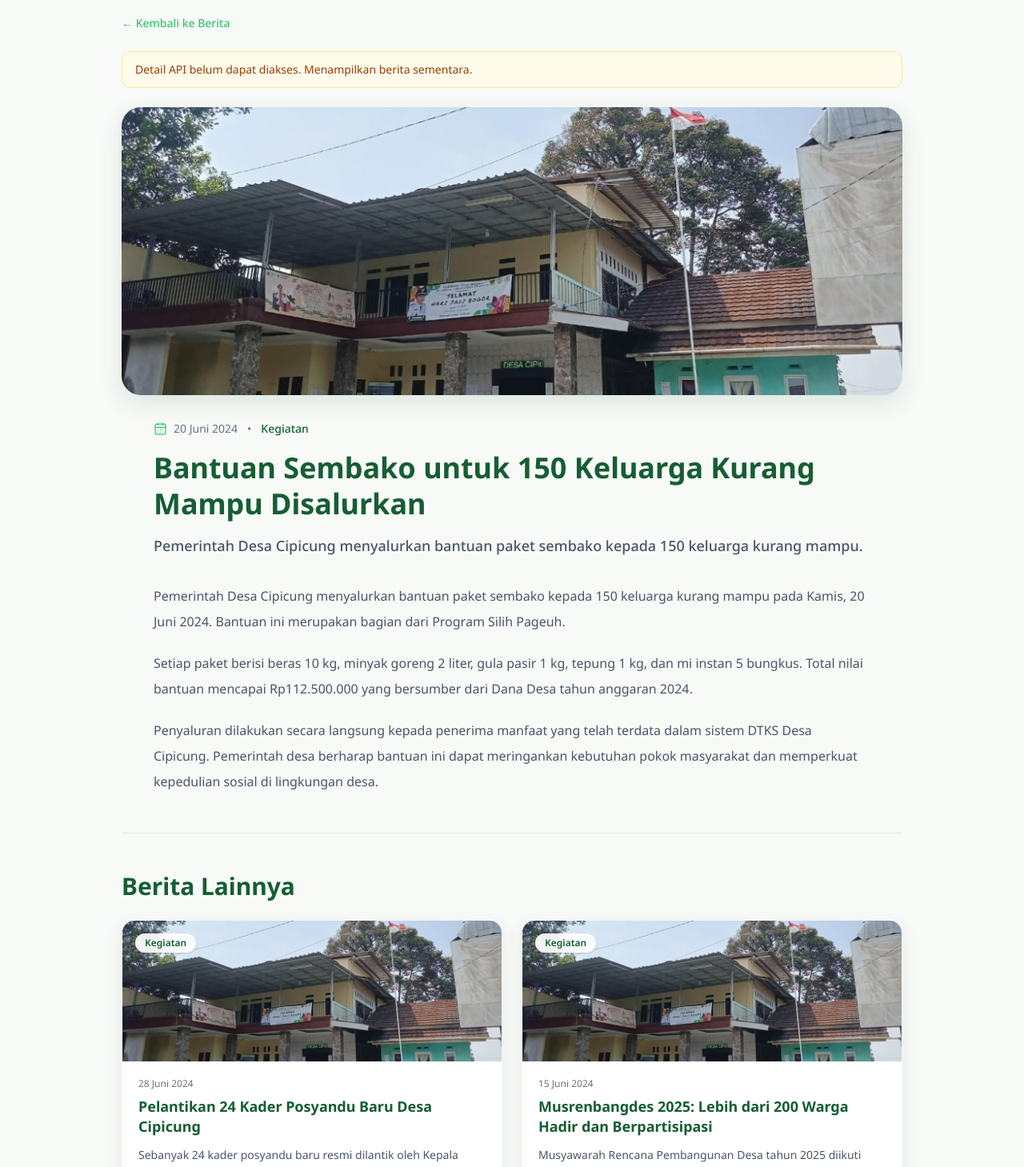
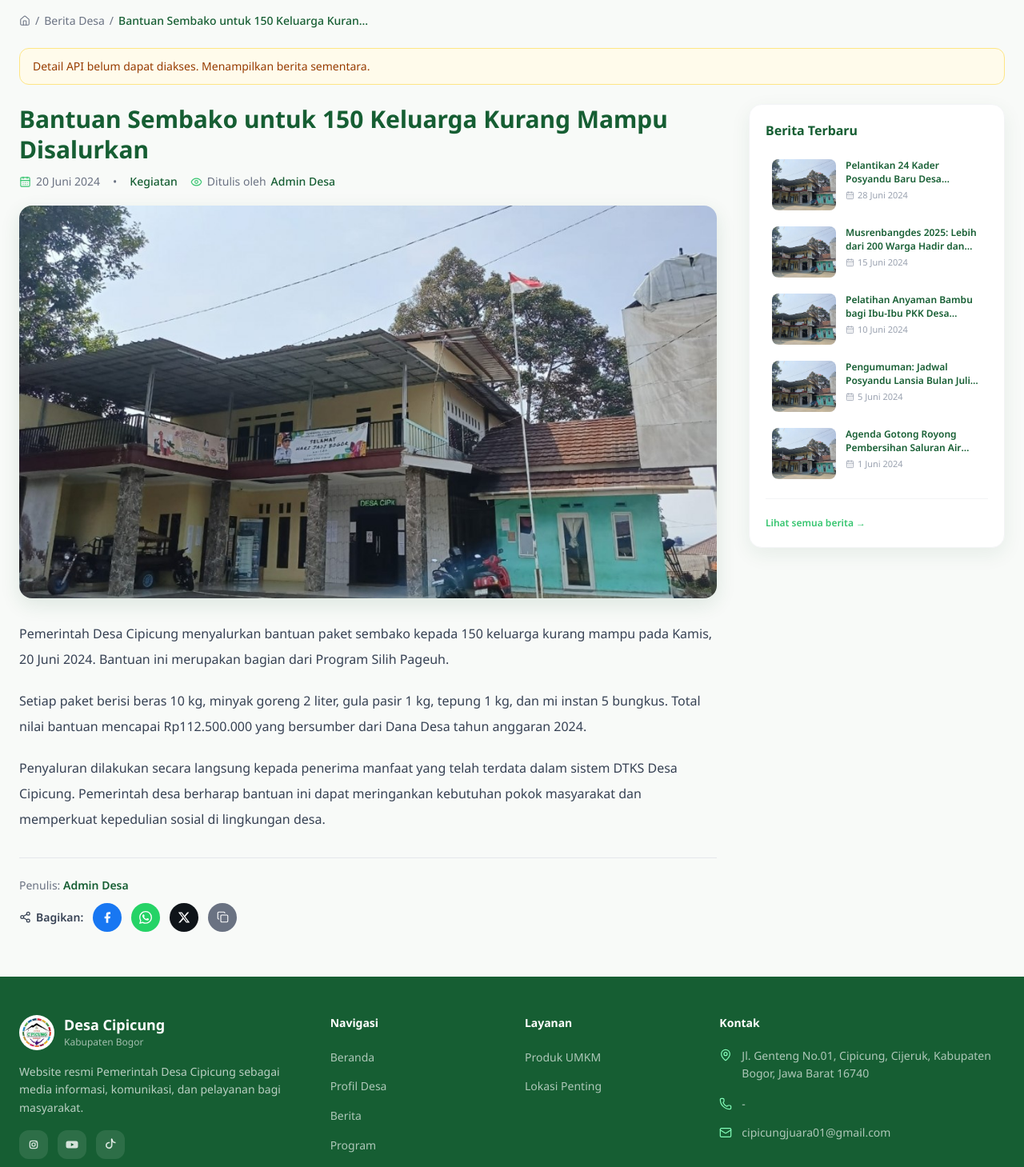
Before and after one commit to Developer-Cipicung/profile-frontend, a Next.js app: page /berita/bantuan-sembako-150-keluarga in a window 1280 px wide. Shown: the part 120-1579 px from the top of the page at 80% size. Built offline with nearby package versions, Linux system fonts and the light colour scheme; a web font is replaced by a local one.

Commit message:
berita update

```diff
--- a/app/berita/[id]/page.tsx
+++ b/app/berita/[id]/page.tsx
@@ -1,8 +1,9 @@
 import Link from "next/link";
 import { notFound } from "next/navigation";
-import { CalendarDays } from "lucide-react";
+import { CalendarDays, Home, Eye } from "lucide-react";
 import sanitizeHtml from "sanitize-html";
 import ApiImage from "@/src/components/common/ApiImage";
+import ShareButtons from "@/src/components/berita/ShareButtons";
 import { fallbackNews } from "@/src/data/newsFallback";
 import { containsHtml, formatNewsDate, getNewsDate } from "@/src/lib/news";
 import {
@@ -15,46 +16,50 @@ type BeritaDetailPageProps = {
   params: Promise<{ id: string }>;
 };
 
-function RelatedNewsCard({ news }: { news: NewsItem }) {
+// ---------------------------------------------------------------------------
+// Sidebar card – compact horizontal thumbnail + text
+// ---------------------------------------------------------------------------
+
+function SidebarNewsCard({ news }: { news: NewsItem }) {
   const date = getNewsDate(news);
 
   return (
-    <article className="group flex h-full flex-col overflow-hidden rounded-2xl border border-gray-100 bg-white shadow-[0_8px_22px_rgba(22,94,51,0.08)] transition-all duration-300 hover:-translate-y-1 hover:shadow-[0_14px_30px_rgba(22,94,51,0.16)]">
-      <div className="relative h-44 w-full overflow-hidden">
+    <Link
+      href={`/berita/${news.slug ?? news.id}`}
+      className="group flex gap-3 rounded-xl p-2 transition-colors hover:bg-[#EAF8F0]"
+    >
+      {/* Thumbnail */}
+      <div className="relative h-16 w-20 shrink-0 overflow-hidden rounded-lg bg-gray-100">
         <ApiImage
           key={news.imageUrl}
           imagePath={news.imageUrl}
-          alt={`Gambar berita ${news.title}`}
+          alt={`Foto berita ${news.title}`}
           fill
-          sizes="(min-width: 768px) 50vw, 100vw"
-          className="object-cover transition-transform duration-500 group-hover:scale-[1.03]"
+          sizes="80px"
+          className="object-cover"
         />
-        <span className="absolute left-4 top-4 rounded-full bg-white/90 px-3 py-1 text-xs font-semibold text-hijau-tua shadow-sm backdrop-blur-sm">
-          {news.category}
-        </span>
       </div>
 
-      <div className="flex flex-1 flex-col p-5">
-        <time dateTime={date || undefined} className="text-xs text-gray-500">
+      {/* Text */}
+      <div className="min-w-0 flex-1">
+        <p className="line-clamp-2 text-xs font-semibold leading-snug text-hijau-tua transition-colors group-hover:text-hijau">
+          {news.title}
+        </p>
+        <time
+          dateTime={date || undefined}
+          className="mt-1 flex items-center gap-1 text-[11px] text-gray-400"
+        >
+          <CalendarDays size={11} strokeWidth={1.8} aria-hidden="true" />
           {formatNewsDate(date)}
         </time>
-        <h3 className="mt-2 text-lg font-bold leading-snug text-hijau-tua">
-          {news.title}
-        </h3>
-        <p className="mt-3 line-clamp-2 text-sm leading-relaxed text-gray-600">
-          {news.excerpt ||
-            "Informasi selengkapnya tersedia pada halaman berita."}
-        </p>
-        <Link
-          href={`/berita/${news.id}`}
-          className="mt-auto pt-5 text-sm font-semibold text-hijau transition-colors hover:text-hijau-tua"
-        >
-          Baca Selengkapnya →
-        </Link>
       </div>
-    </article>
+    </Link>
   );
 }
+
+// ---------------------------------------------------------------------------
+// News body renderer
+// ---------------------------------------------------------------------------
 
 function NewsContent({ content }: { content: string }) {
   if (!content) {
@@ -92,7 +97,7 @@ function NewsContent({ content }: { content: string }) {
 
     return (
       <div
-        className="space-y-5 text-sm leading-7 text-gray-600 [&_a]:font-medium [&_a]:text-hijau [&_a]:underline [&_blockquote]:border-l-4 [&_blockquote]:border-hijau [&_blockquote]:pl-4 [&_h2]:text-xl [&_h2]:font-bold [&_h2]:text-hijau-tua [&_h3]:text-lg [&_h3]:font-bold [&_h3]:text-hijau-tua [&_li]:ml-5 [&_li]:list-disc [&_ol>li]:list-decimal [&_p]:leading-7 md:text-base md:[&_p]:leading-8"
+        className="space-y-5 text-sm leading-7 text-gray-700 [&_a]:font-medium [&_a]:text-hijau [&_a]:underline [&_blockquote]:border-l-4 [&_blockquote]:border-hijau [&_blockquote]:pl-4 [&_h2]:text-xl [&_h2]:font-bold [&_h2]:text-hijau-tua [&_h3]:text-lg [&_h3]:font-bold [&_h3]:text-hijau-tua [&_li]:ml-5 [&_li]:list-disc [&_ol>li]:list-decimal [&_p]:leading-7 md:text-base md:[&_p]:leading-8"
         dangerouslySetInnerHTML={{ __html: safeHtml }}
       />
     );
@@ -105,7 +110,7 @@ function NewsContent({ content }: { content: string }) {
       {paragraphs.map((paragraph, index) => (
         <p
           key={`${index}-${paragraph.slice(0, 24)}`}
-          className="whitespace-pre-line text-sm leading-7 text-gray-600 md:text-base md:leading-8"
+          className="whitespace-pre-line text-sm leading-7 text-gray-700 md:text-base md:leading-8"
         >
           {paragraph}
         </p>
@@ -113,6 +118,10 @@ function NewsContent({ content }: { content: string }) {
     </div>
   );
 }
+
+// ---------------------------------------------------------------------------
+// Page
+// ---------------------------------------------------------------------------
 
 export default async function BeritaDetailPage({
   params,
@@ -133,11 +142,15 @@ export default async function BeritaDetailPage({
   const isUsingFallback = detailResult.status === "rejected";
   const newsList =
     listResult.status === "fulfilled" ? listResult.value : fallbackNews;
-  const relatedNews = newsList
+
+  // Sidebar: all other news, capped at 6
+  const sidebarNews = newsList
     .filter((item) => item.id !== news.id)
-    .slice(0, 2);
+    .slice(0, 6);
+
   const date = getNewsDate(news);
   const content = news.content || news.excerpt;
+  const slug = news.slug ?? news.id;
 
   if (detailResult.status === "rejected") {
     console.error(
@@ -147,90 +160,128 @@ export default async function BeritaDetailPage({
   }
 
   return (
-    <main className="min-h-screen w-full bg-[#f8faf8] py-10 md:py-14">
-      <div className="mx-auto max-w-5xl px-6">
-        <Link
-          href="/berita"
-          className="text-sm font-medium text-hijau transition-colors hover:text-hijau-tua"
-        >
-          ← Kembali ke Berita
-        </Link>
+    <main className="min-h-screen w-full bg-[#f8faf8]">
+      <div className="mx-auto max-w-7xl px-4 py-10 md:px-6 md:py-14">
+        {/* Breadcrumb */}
+        <nav aria-label="Breadcrumb" className="mb-6 flex items-center gap-1.5 text-sm text-gray-500">
+          <Link href="/" className="flex items-center gap-1 transition-colors hover:text-hijau-tua">
+            <Home size={14} strokeWidth={1.8} aria-hidden="true" />
+          </Link>
+          <span aria-hidden="true">/</span>
+          <Link href="/berita" className="transition-colors hover:text-hijau-tua">
+            Berita Desa
+          </Link>
+          <span aria-hidden="true">/</span>
+          <span className="max-w-xs truncate font-medium text-hijau-tua">
+            {news.title}
+          </span>
+        </nav>
 
         {isUsingFallback && (
           <p
             role="status"
-            className="mt-6 rounded-xl border border-amber-200 bg-amber-50 px-4 py-3 text-sm text-amber-800"
+            className="mb-6 rounded-xl border border-amber-200 bg-amber-50 px-4 py-3 text-sm text-amber-800"
           >
             Detail API belum dapat diakses. Menampilkan berita sementara.
           </p>
         )}
 
-        <article className="mt-6">
-          <div className="relative h-56 w-full overflow-hidden rounded-2xl shadow-[0_10px_28px_rgba(22,94,51,0.12)] md:h-[360px] md:rounded-3xl">
-            <ApiImage
-              key={news.imageUrl}
-              imagePath={news.imageUrl}
-              alt={`Gambar utama berita ${news.title}`}
-              fill
-              priority
-              sizes="(min-width: 1024px) 1024px, 100vw"
-              className="object-cover"
-            />
-          </div>
+        {/* Two-column layout */}
+        <div className="flex flex-col gap-8 lg:flex-row lg:items-start lg:gap-10">
+          {/* ── LEFT: Main article ─────────────────────────────────────── */}
+          <article className="min-w-0 flex-1">
+            {/* Title */}
+            <h1 className="text-2xl font-bold leading-tight text-hijau-tua md:text-3xl">
+              {news.title}
+            </h1>
 
-          <div className="mx-auto mt-8 max-w-4xl">
-            <div className="flex flex-wrap items-center gap-3 text-sm text-gray-500">
+            {/* Meta row */}
+            <div className="mt-3 flex flex-wrap items-center gap-x-4 gap-y-1.5 text-sm text-gray-500">
               <time
                 dateTime={date || undefined}
-                className="flex items-center gap-2"
+                className="flex items-center gap-1.5"
               >
-                <CalendarDays
-                  size={17}
-                  strokeWidth={1.8}
-                  aria-hidden="true"
-                  className="text-hijau"
-                />
+                <CalendarDays size={15} strokeWidth={1.8} aria-hidden="true" className="text-hijau" />
                 {formatNewsDate(date)}
               </time>
-              <span aria-hidden="true">•</span>
-              <span className="font-medium text-hijau-tua">
-                {news.category}
+
+              {news.category && (
+                <>
+                  <span aria-hidden="true">•</span>
+                  <span className="font-medium text-hijau-tua">{news.category}</span>
+                </>
+              )}
+
+              <span className="flex items-center gap-1.5">
+                <Eye size={15} strokeWidth={1.8} aria-hidden="true" className="text-hijau" />
+                Ditulis oleh{" "}
+                <span className="font-medium text-hijau-tua">
+                  Admin Desa
+                </span>
               </span>
             </div>
 
-            <h1 className="mt-4 text-2xl font-bold leading-tight text-hijau-tua md:text-4xl">
-              {news.title}
-            </h1>
-            {news.excerpt && (
-              <p className="mt-4 text-base font-medium leading-relaxed text-gray-600 md:text-lg">
-                {news.excerpt}
-              </p>
-            )}
+            {/* Hero image */}
+            <div className="relative mt-5 aspect-video w-full overflow-hidden rounded-2xl shadow-[0_8px_24px_rgba(22,94,51,0.12)]">
+              <ApiImage
+                key={news.imageUrl}
+                imagePath={news.imageUrl}
+                alt={`Gambar utama berita ${news.title}`}
+                fill
+                priority
+                sizes="(min-width: 1024px) 65vw, 100vw"
+                className="object-cover"
+              />
+            </div>
 
-            <div className="mt-8">
+            {/* Body */}
+            <div className="mt-7">
               <NewsContent content={content} />
             </div>
-          </div>
-        </article>
 
-        {relatedNews.length > 0 && (
-          <>
-            <div className="my-12 border-t border-gray-200" />
-            <section aria-labelledby="related-news-title">
-              <h2
-                id="related-news-title"
-                className="text-2xl font-bold text-hijau-tua md:text-3xl"
-              >
-                Berita Lainnya
+            {/* Author + share */}
+            <div className="mt-8 border-t border-gray-200 pt-6">
+              <p className="mb-3 text-sm text-gray-500">
+                Penulis:{" "}
+                <span className="font-semibold text-hijau-tua">Admin Desa</span>
+              </p>
+              <ShareButtons title={news.title} />
+            </div>
+          </article>
+
+          {/* ── RIGHT: Sidebar ─────────────────────────────────────────── */}
+          <aside
+            aria-label="Berita terbaru"
+            className="w-full shrink-0 lg:sticky lg:top-6 lg:w-72 xl:w-80"
+          >
+            <div className="rounded-2xl border border-gray-100 bg-white p-5 shadow-[0_8px_24px_rgba(22,94,51,0.08)]">
+              <h2 className="mb-4 text-base font-bold text-hijau-tua">
+                Berita Terbaru
               </h2>
-              <div className="mt-6 grid grid-cols-1 gap-6 md:grid-cols-2">
-                {relatedNews.map((item) => (
-                  <RelatedNewsCard key={item.id} news={item} />
-                ))}
+
+              {sidebarNews.length > 0 ? (
+                <div className="space-y-1">
+                  {sidebarNews.map((item) => (
+                    <SidebarNewsCard key={item.id} news={item} />
+                  ))}
+                </div>
+              ) : (
+                <p className="text-xs text-gray-500">
+                  Belum ada berita lainnya.
+                </p>
+              )}
+
+              <div className="mt-4 border-t border-gray-100 pt-4">
+                <Link
+                  href="/berita"
+                  className="text-xs font-semibold text-hijau transition-colors hover:text-hijau-tua"
+                >
+                  Lihat semua berita →
+                </Link>
               </div>
-            </section>
-          </>
-        )}
+            </div>
+          </aside>
+        </div>
       </div>
     </main>
   );
--- a/src/components/berita/BeritaList.tsx
+++ b/src/components/berita/BeritaList.tsx
@@ -44,7 +44,8 @@ const BeritaCard = ({ berita }: { berita: NewsItem }) => {
           {berita.title}
         </h2>
         <p className="mt-3 line-clamp-3 text-sm leading-relaxed text-gray-600">
-          {berita.excerpt || "Informasi selengkapnya tersedia pada halaman berita."}
+          {berita.excerpt ||
+            "Informasi selengkapnya tersedia pada halaman berita."}
         </p>
 
         <Link
@@ -90,7 +91,7 @@ const BeritaListSection = ({
         )}
 
         {currentItems.length > 0 ? (
-          <div className="grid grid-cols-1 gap-6 md:grid-cols-2 lg:grid-cols-3">
+          <div className="grid grid-cols-1 items-stretch gap-6 md:grid-cols-2 lg:grid-cols-3">
             {currentItems.map((berita) => (
               <BeritaCard key={berita.id} berita={berita} />
             ))}
--- /dev/null
+++ b/src/components/berita/ShareButtons.tsx
@@ -0,0 +1,148 @@
+"use client";
+
+import { useState } from "react";
+import { Share2, Check, Copy } from "lucide-react";
+
+// ---------------------------------------------------------------------------
+// Inline SVG brand icons — lucide-react v1.x does not include social brands
+// ---------------------------------------------------------------------------
+
+const FacebookIcon = () => (
+  <svg viewBox="0 0 24 24" fill="currentColor" className="h-4 w-4" aria-hidden="true">
+    <path d="M18 2h-3a5 5 0 0 0-5 5v3H7v4h3v8h4v-8h3l1-4h-4V7a1 1 0 0 1 1-1h3z" />
+  </svg>
+);
+
+const WhatsAppIcon = () => (
+  <svg viewBox="0 0 24 24" fill="currentColor" className="h-4 w-4" aria-hidden="true">
+    <path d="M17.472 14.382c-.297-.149-1.758-.867-2.03-.967-.273-.099-.471-.148-.67.15-.197.297-.767.966-.94 1.164-.173.199-.347.223-.644.075-.297-.15-1.255-.463-2.39-1.475-.883-.788-1.48-1.761-1.653-2.059-.173-.297-.018-.458.13-.606.134-.133.298-.347.446-.52.149-.174.198-.298.298-.497.099-.198.05-.371-.025-.52-.075-.149-.669-1.612-.916-2.207-.242-.579-.487-.5-.669-.51a12.8 12.8 0 0 0-.57-.01c-.198 0-.52.074-.792.372-.272.297-1.04 1.016-1.04 2.479 0 1.462 1.065 2.875 1.213 3.074.149.198 2.096 3.2 5.077 4.487.709.306 1.262.489 1.694.625.712.227 1.36.195 1.871.118.571-.085 1.758-.719 2.006-1.413.248-.694.248-1.289.173-1.413-.074-.124-.272-.198-.57-.347m-5.421 7.403h-.004a9.87 9.87 0 0 1-5.031-1.378l-.361-.214-3.741.982.998-3.648-.235-.374a9.86 9.86 0 0 1-1.51-5.26c.001-5.45 4.436-9.884 9.888-9.884 2.64 0 5.122 1.03 6.988 2.898a9.825 9.825 0 0 1 2.893 6.994c-.003 5.45-4.437 9.884-9.885 9.884m8.413-18.297A11.815 11.815 0 0 0 12.05 0C5.495 0 .16 5.335.157 11.892c0 2.096.547 4.142 1.588 5.945L.057 24l6.305-1.654a11.882 11.882 0 0 0 5.683 1.448h.005c6.554 0 11.89-5.335 11.893-11.893a11.821 11.821 0 0 0-3.48-8.413z" />
+  </svg>
+);
+
+const XIcon = () => (
+  <svg viewBox="0 0 24 24" fill="currentColor" className="h-4 w-4" aria-hidden="true">
+    <path d="M18.244 2.25h3.308l-7.227 8.26 8.502 11.24H16.17l-5.214-6.817L4.99 21.75H1.68l7.73-8.835L1.254 2.25H8.08l4.713 6.231zm-1.161 17.52h1.833L7.084 4.126H5.117z" />
+  </svg>
+);
+
+// ---------------------------------------------------------------------------
+// Component
+// ---------------------------------------------------------------------------
+
+type ShareButtonsProps = {
+  title: string;
+};
+
+export default function ShareButtons({ title }: ShareButtonsProps) {
+  const [copied, setCopied] = useState(false);
+
+  // Always use the current page URL so it works on any domain/env.
+  const getUrl = () =>
+    typeof window !== "undefined" ? window.location.href : "";
+
+  // ── Facebook ──────────────────────────────────────────────────────────────
+  // sharer.php opens the official Facebook share dialog pre-filled with the URL.
+  const openFacebook = () => {
+    const url = `https://www.facebook.com/sharer/sharer.php?u=${encodeURIComponent(getUrl())}`;
+    window.open(url, "_blank", "width=600,height=400,noopener,noreferrer");
+  };
+
+  // ── WhatsApp ──────────────────────────────────────────────────────────────
+  // wa.me with pre-filled text: title on first line, URL on second line.
+  const openWhatsApp = () => {
+    const text = `*${title}*\n\n${getUrl()}`;
+    const url = `https://wa.me/?text=${encodeURIComponent(text)}`;
+    window.open(url, "_blank", "noopener,noreferrer");
+  };
+
+  // ── X / Twitter ───────────────────────────────────────────────────────────
+  const openX = () => {
+    const url = `https://twitter.com/intent/tweet?url=${encodeURIComponent(getUrl())}&text=${encodeURIComponent(title)}`;
+    window.open(url, "_blank", "width=600,height=400,noopener,noreferrer");
+  };
+
+  // ── Native Share (Instagram & more) ──────────────────────────────────────
+  // Uses the Web Share API — on mobile this opens the native share sheet
+  // which includes Instagram, Telegram, Line, etc.
+  // Falls back to copying the URL on desktop.
+  const openNativeShare = async () => {
+    const pageUrl = getUrl();
+    if (navigator.share) {
+      try {
+        await navigator.share({ title, url: pageUrl });
+      } catch {
+        // User cancelled or share failed — silently ignore
+      }
+    } else {
+      // Desktop fallback: copy URL to clipboard
+      try {
+        await navigator.clipboard.writeText(pageUrl);
+        setCopied(true);
+        setTimeout(() => setCopied(false), 2000);
+      } catch {
+        // Clipboard API not available
+      }
+    }
+  };
+
+  const PLATFORMS = [
+    {
+      name: "Facebook",
+      Icon: FacebookIcon,
+      color: "bg-[#1877F2] hover:bg-[#1558b0]",
+      onClick: openFacebook,
+    },
+    {
+      name: "WhatsApp",
+      Icon: WhatsAppIcon,
+      color: "bg-[#25D366] hover:bg-[#1da851]",
+      onClick: openWhatsApp,
+    },
+    {
+      name: "X / Twitter",
+      Icon: XIcon,
+      color: "bg-[#0f1419] hover:bg-[#272c30]",
+      onClick: openX,
+    },
+  ] as const;
+
+  return (
+    <div className="flex flex-wrap items-center gap-3">
+      <span className="flex items-center gap-1.5 text-sm font-semibold text-gray-700">
+        <Share2 size={15} strokeWidth={2} aria-hidden="true" />
+        Bagikan:
+      </span>
+
+      {/* Direct share buttons */}
+      {PLATFORMS.map(({ name, Icon, color, onClick }) => (
+        <button
+          key={name}
+          type="button"
+          onClick={onClick}
+          aria-label={`Bagikan ke ${name}`}
+          className={`inline-flex h-9 w-9 items-center justify-center rounded-full text-white transition-transform duration-200 hover:scale-110 ${color}`}
+        >
+          <Icon />
+        </button>
+      ))}
+
+      {/* Native share / copy-link button */}
+      <button
+        type="button"
+        onClick={openNativeShare}
+        aria-label={copied ? "Tautan disalin" : "Bagikan atau salin tautan"}
+        className={`inline-flex h-9 w-9 items-center justify-center rounded-full text-white transition-all duration-200 hover:scale-110 ${
+          copied
+            ? "bg-hijau"
+            : "bg-gray-500 hover:bg-gray-700"
+        }`}
+      >
+        {copied ? (
+          <Check size={16} strokeWidth={2.5} aria-hidden="true" />
+        ) : (
+          <Copy size={15} strokeWidth={1.8} aria-hidden="true" />
+        )}
+      </button>
+    </div>
+  );
+}
```
